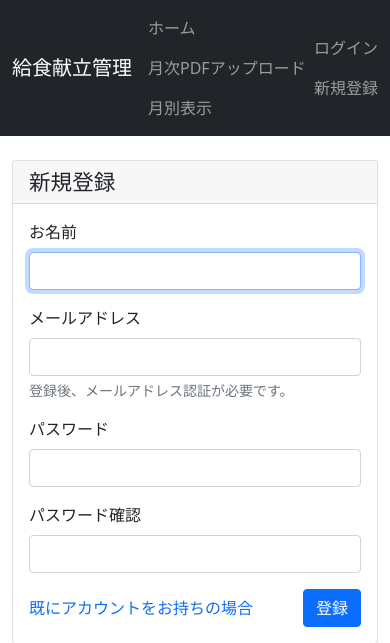
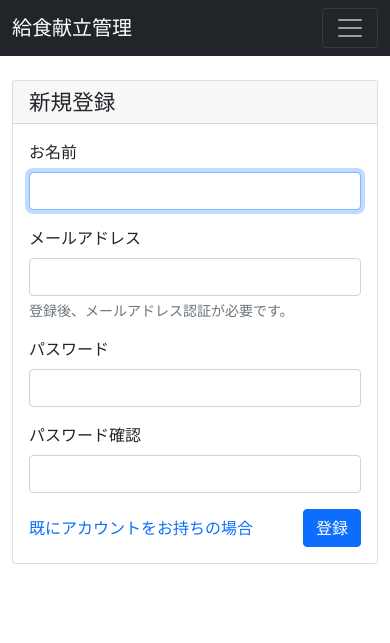
Before and after one commit to hrshishym/kyushoku, a Laravel app: page /register in a window 390 px wide. Shown: the top 643 px of the page. Run offline with Laravel 12, Linux system fonts and the light colour scheme.

Commit message:
Add responsive hamburger menu for mobile header
- Add Bootstrap 5 navbar-toggler button for mobile devices
- Wrap navigation items in collapsible div with proper Bootstrap classes
- Keep app name '給食献立管理' always visible and linked to menu.index
- Preserve all existing navigation items and authentication logic
- Mobile menu includes: ホーム, 月次PDFアップロード, 月別表示, and auth items

Co-Authored-By: chappy <chappy.dogheart@gmail.com>

```diff
--- a/resources/views/layouts/app.blade.php
+++ b/resources/views/layouts/app.blade.php
@@ -11,6 +11,12 @@
     <nav class="navbar navbar-expand-lg navbar-dark bg-dark">
         <div class="container">
             <a class="navbar-brand" href="{{ route('menu.index') }}">給食献立管理</a>
+
+            <button class="navbar-toggler" type="button" data-bs-toggle="collapse" data-bs-target="#navbarNav" aria-controls="navbarNav" aria-expanded="false" aria-label="Toggle navigation">
+                <span class="navbar-toggler-icon"></span>
+            </button>
+
+            <div class="collapse navbar-collapse" id="navbarNav">
                 <div class="navbar-nav me-auto">
                     <a class="nav-link" href="{{ route('menu.index') }}">ホーム</a>
                     <a class="nav-link" href="{{ route('menu.upload.form') }}">月次PDFアップロード</a>
@@ -32,6 +38,7 @@
                         <a class="nav-link" href="{{ route('login') }}">ログイン</a>
                         <a class="nav-link" href="{{ route('register') }}">新規登録</a>
                     @endauth
+                </div>
             </div>
         </div>
     </nav>
```
Lines whose indentation alone changed are shown as unchanged.
